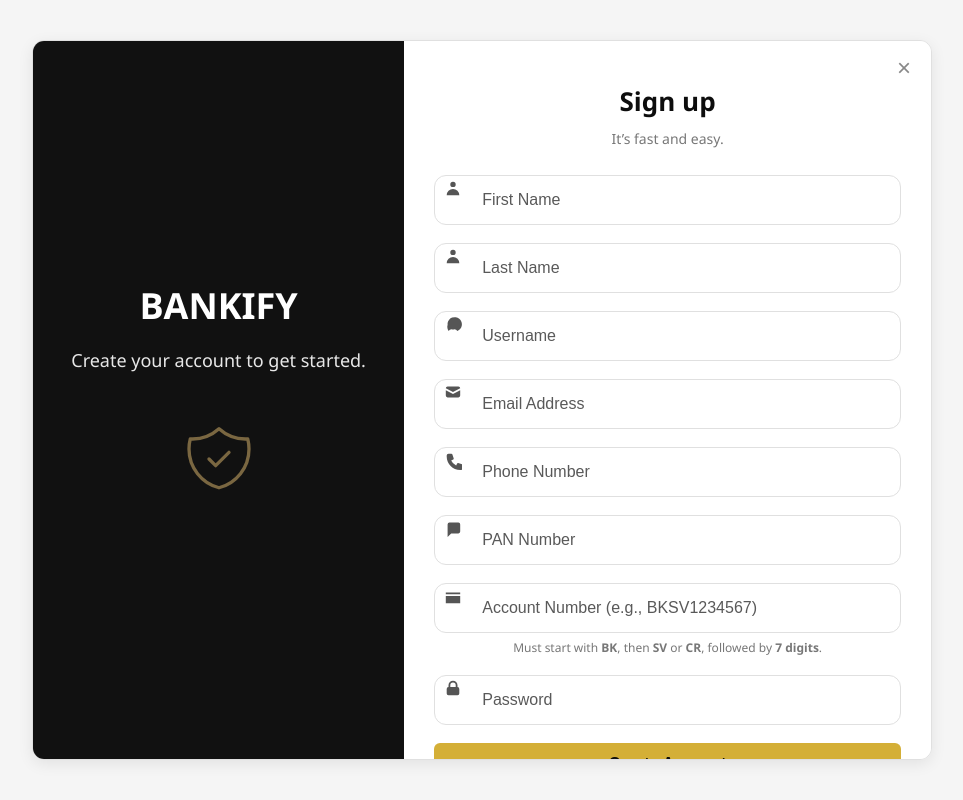
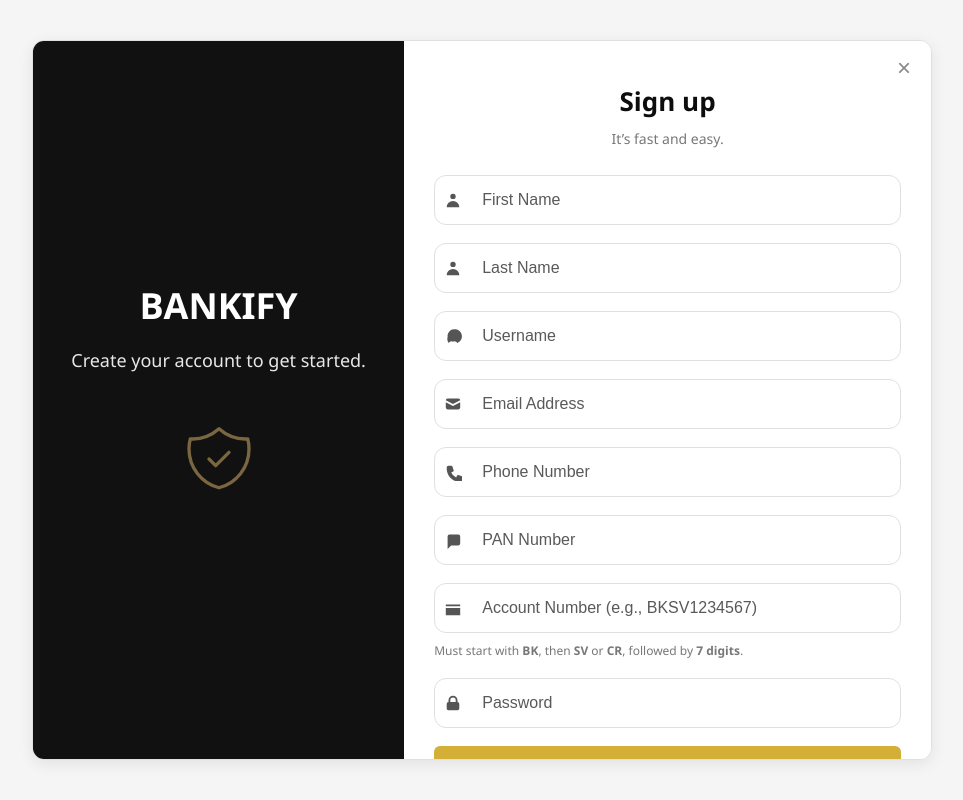
Before and after one commit to nagisheshero11/Online_Banking_System, a React (Create React App) app in the folder client/: page /signup in a window 1280 px wide. Shown: the top 800 px of the page, without its empty margins (158-1121 px from the left). Built offline with nearby package versions, Linux system fonts and the light colour scheme.

Commit message:
Changes and some Updates in signUp

```diff
--- a/client/src/components/Auth/Signup.js
+++ b/client/src/components/Auth/Signup.js
@@ -101,30 +101,43 @@ const Signup = () => {
 
                     <form onSubmit={onSubmit}>
                         <div className="form-input-group">
+                            <div className="input-with-icon">
                                 <UserIcon />
                                 <input type="text" name="firstName" placeholder="First Name" required className="form-input" onChange={handleChange} />
                             </div>
+                        </div>
                         <div className="form-input-group">
+                            <div className="input-with-icon">
                                 <UserIcon />
                                 <input type="text" name="lastName" placeholder="Last Name" required className="form-input" onChange={handleChange} />
                             </div>
+                        </div>
                         <div className="form-input-group">
+                            <div className="input-with-icon">
                                 <UsernameIcon />
                                 <input type="text" name="username" placeholder="Username" required className="form-input" onChange={handleChange} />
                             </div>
+                        </div>
                         <div className="form-input-group">
+                            <div className="input-with-icon">
                                 <EmailIcon />
                                 <input type="email" name="email" placeholder="Email Address" required className="form-input" onChange={handleChange} />
                             </div>
+                        </div>
                         <div className="form-input-group">
+                            <div className="input-with-icon">
                                 <PhoneIcon />
                                 <input type="tel" name="phoneNumber" placeholder="Phone Number" required className="form-input" onChange={handleChange} />
                             </div>
+                        </div>
                         <div className="form-input-group">
+                            <div className="input-with-icon">
                                 <PanIcon />
                                 <input type="text" name="panNumber" placeholder="PAN Number" required className="form-input" onChange={handleChange} />
                             </div>
+                        </div>
                         <div className="form-input-group">
+                            <div className="input-with-icon">
                                 <CardIcon />
                                 <input
                                     type="text"
@@ -135,13 +148,16 @@ const Signup = () => {
                                     className="form-input"
                                     onChange={handleChange}
                                 />
+                            </div>
                             <small className="input-hint">
                                 Must start with <strong>BK</strong>, then <strong>SV</strong> or <strong>CR</strong>, followed by <strong>7 digits</strong>.
                             </small>
                         </div>
                         <div className="form-input-group">
+                            <div className="input-with-icon">
                                 <LockIcon />
                                 <input type="password" name="password" placeholder="Password" required className="form-input" onChange={handleChange} />
+                            </div>
                         </div>
 
                         <button type="submit" className="form-button">Create Account</button>
--- a/client/src/components/Auth/styles/Signup.css
+++ b/client/src/components/Auth/styles/Signup.css
@@ -96,19 +96,29 @@
 .form-input-group {
     position: relative;
     margin-bottom: 18px;
+    display: flex;
+    align-items: flex-start;
+    flex-direction: column;
 }
 
 .form-input-icon {
     position: absolute;
-    top: 13px;
     left: 10px;
     width: 18px;
+    height: 18px;
     color: #555;
+    top: 50%;
+    transform: translateY(-50%);
+}
+
+.input-with-icon {
+    position: relative;
+    width: 100%;
 }
 
 .form-input {
     width: 100%;
-    padding: 10px 10px 10px 35px;
+    padding: 10px 10px 10px 40px;
     border-radius: 6px;
     border: 1.5px solid #ccc;
     font-size: 15px;
@@ -125,8 +135,10 @@
 .input-hint {
     font-size: 12px;
     color: #777;
-    margin-top: 5px;
+    margin-top: 8px;
     display: block;
+    width: 100%;
+    text-align: left;
 }
 
 .form-button {
```
Also changed, not shown: 1 other file (tests, documents, lock files or other folders). Lines whose indentation alone changed are shown as unchanged.
